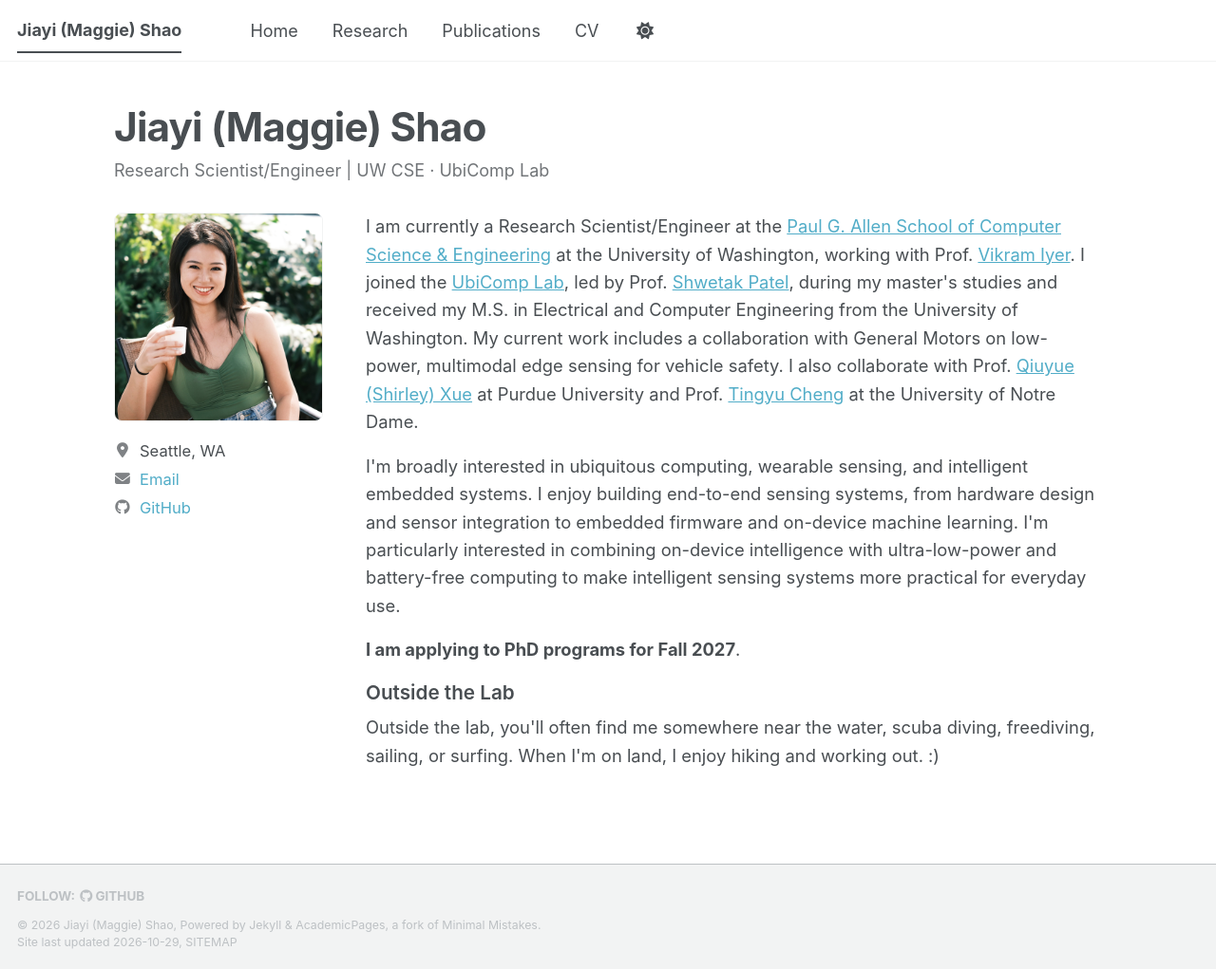
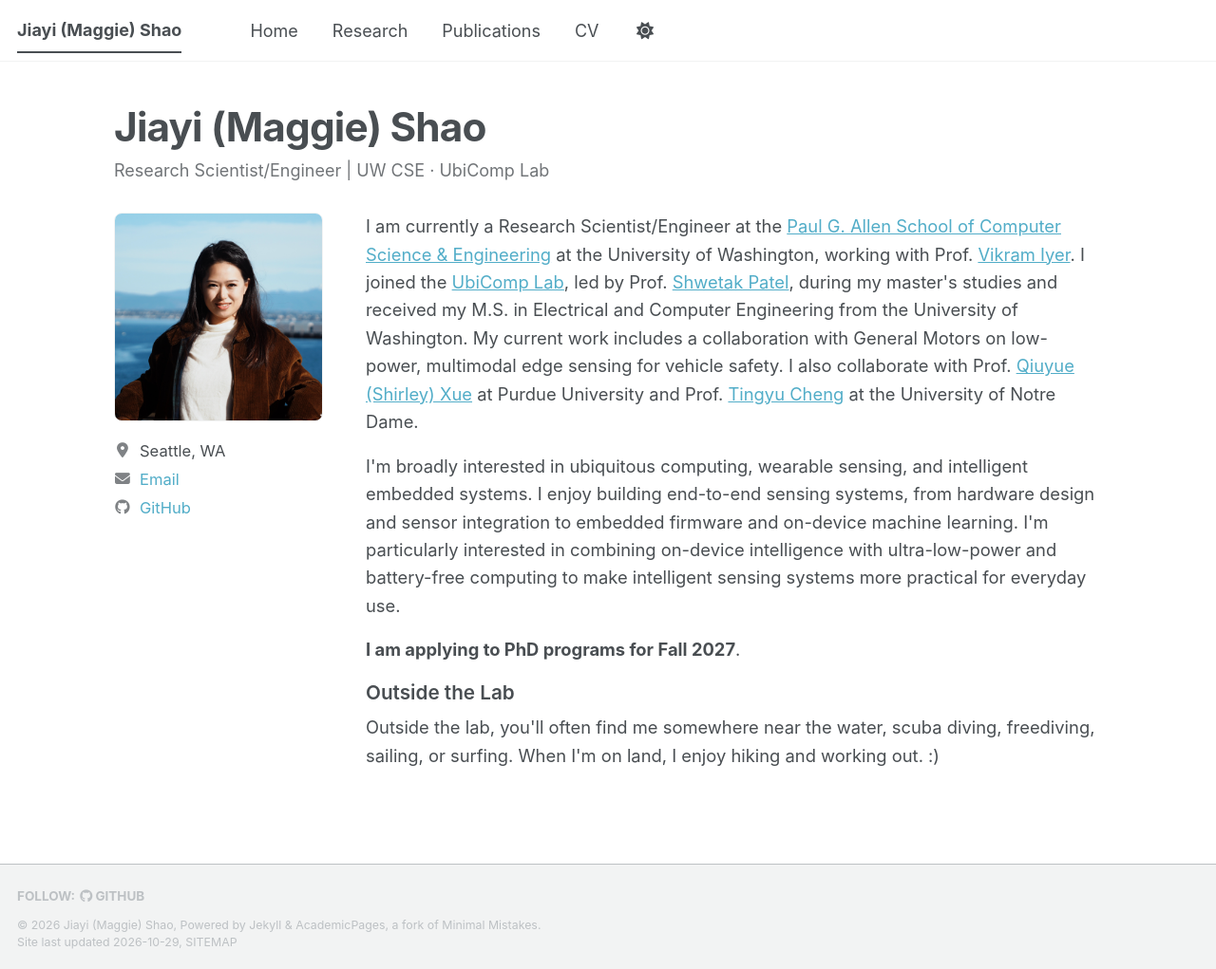
Before and after one commit to jiayimaggieshao/jiayimaggieshao.github.io, a Jekyll site: the page built from _pages/about.md, in a window 1280 px wide and 1021 px high. Shown: the whole window at 95% size. Built offline with Jekyll 4.4.1, drawn with Linux system fonts in a browser that asks for light colours; a style sheet for code colours, icons or effects is not loaded.

Commit message:
Restore the original profile photo.
Point the homepage and author sidebar back at jiayi-profile.jpg.

Co-authored-by: Cursor <cursoragent@cursor.com>

```diff
--- a/_config.yml
+++ b/_config.yml
@@ -22,7 +22,7 @@ repository               : "jiayimaggieshao/jiayimaggieshao.github.io"
 #               Additional customization can be done by editing /_includes/author-profile.html
 author:
   # Biographic information
-  avatar           : "website-profile.jpg"
+  avatar           : "jiayi-profile.jpg"
   name             : "Jiayi (Maggie) Shao"
   pronouns         : # example: "she/her"
   bio              : "UbiComp Lab, Electrical and Computer Engineering"
--- a/_pages/about.md
+++ b/_pages/about.md
@@ -14,7 +14,7 @@ redirect_from:
 </header>
 <div class="home-intro__body">
 <div class="home-intro__aside">
-<img class="home-intro__photo" src="{{ '/images/website-profile.jpg' | relative_url }}" alt="Jiayi (Maggie) Shao" width="2400" height="2400">
+<img class="home-intro__photo" src="{{ '/images/jiayi-profile.jpg' | relative_url }}" alt="Jiayi (Maggie) Shao" width="2376" height="2376">
 <ul class="home-intro__contact">
 {% if site.author.location %}
 <li>
```
